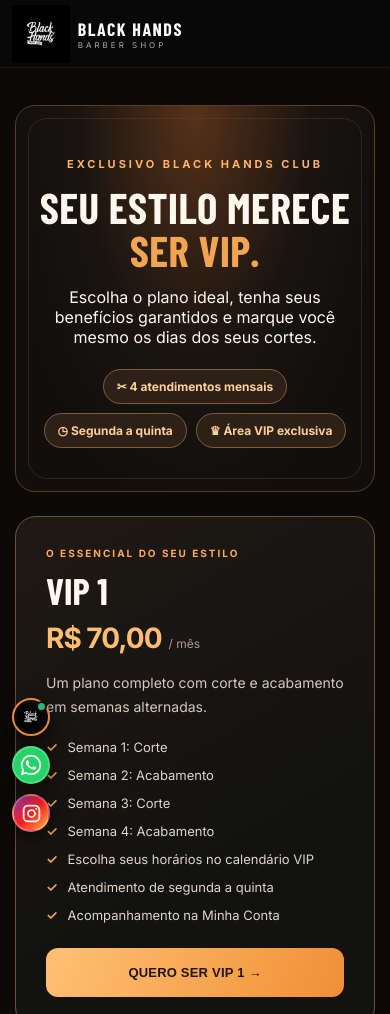
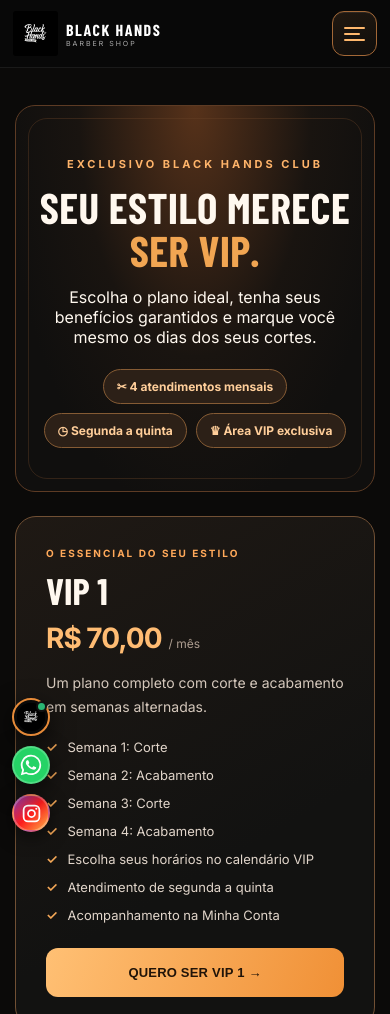
Before and after one commit to lhdias777-boop/barbeariablackhands, a website: page planos-vip.html in a window 390 px wide. Shown: the top 1014 px of the page. Drawn offline with nearby package versions, Linux system fonts and the light colour scheme; no server answers; a web font is replaced by a local one.

Commit message:
Add shared mobile and desktop navigation to planos-vip.html

```diff
--- a/planos-vip.html
+++ b/planos-vip.html
@@ -115,4 +115,4 @@
 <a aria-label="Instagram da Black Hands Barber Shop" class="instagram-float" href="https://instagram.com/barbearia_blackhands" rel="noopener noreferrer" target="_blank" title="Instagram Black Hands">
 <svg aria-hidden="true" viewbox="0 0 24 24"><rect fill="none" height="18" rx="5" stroke="currentColor" stroke-width="2" width="18" x="3" y="3"></rect><circle cx="12" cy="12" fill="none" r="4" stroke="currentColor" stroke-width="2"></circle><circle cx="17.5" cy="6.5" fill="currentColor" r="1.2"></circle></svg>
 </a>
-</body></html>
+<script src="site-menu.js" defer></script></body></html>
```
